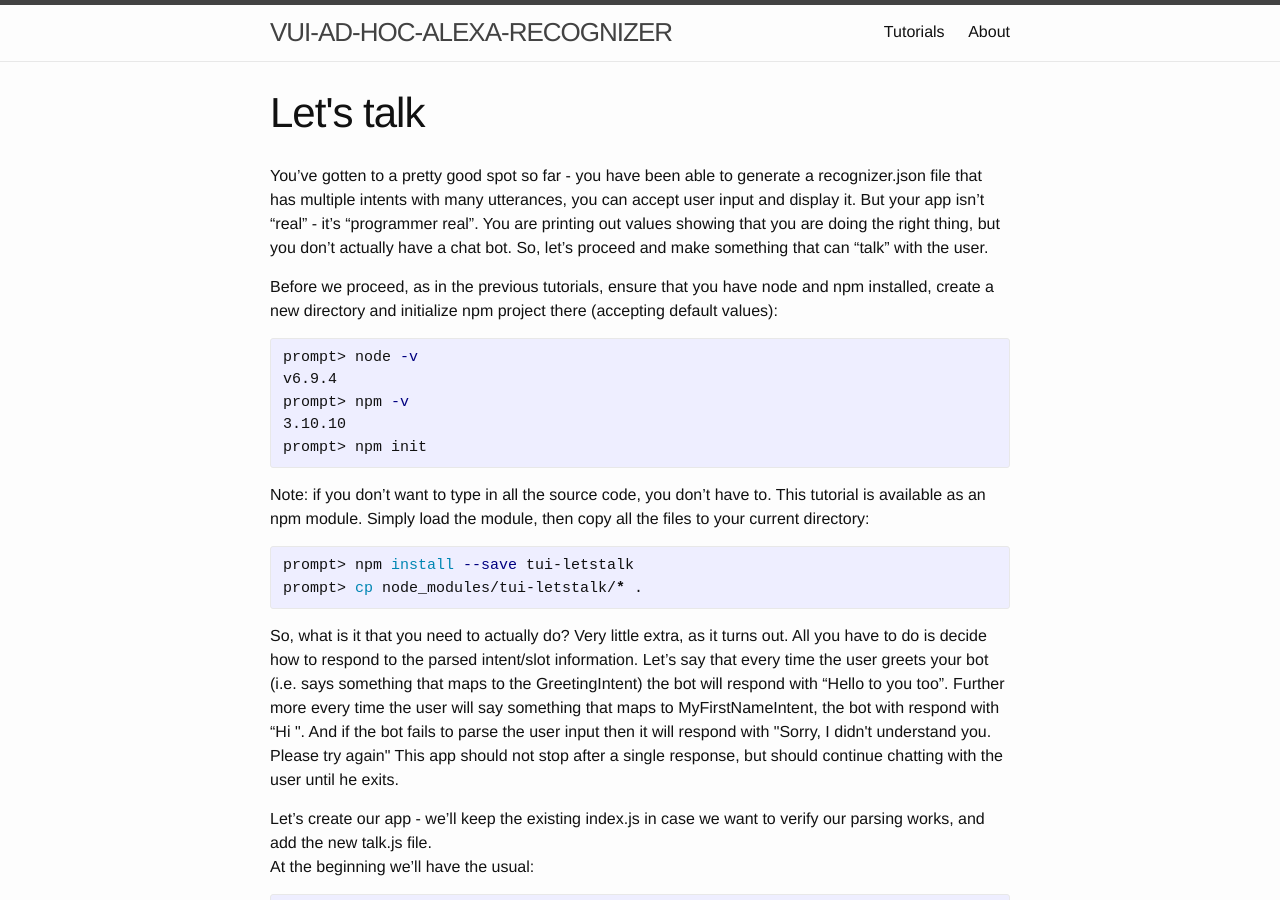
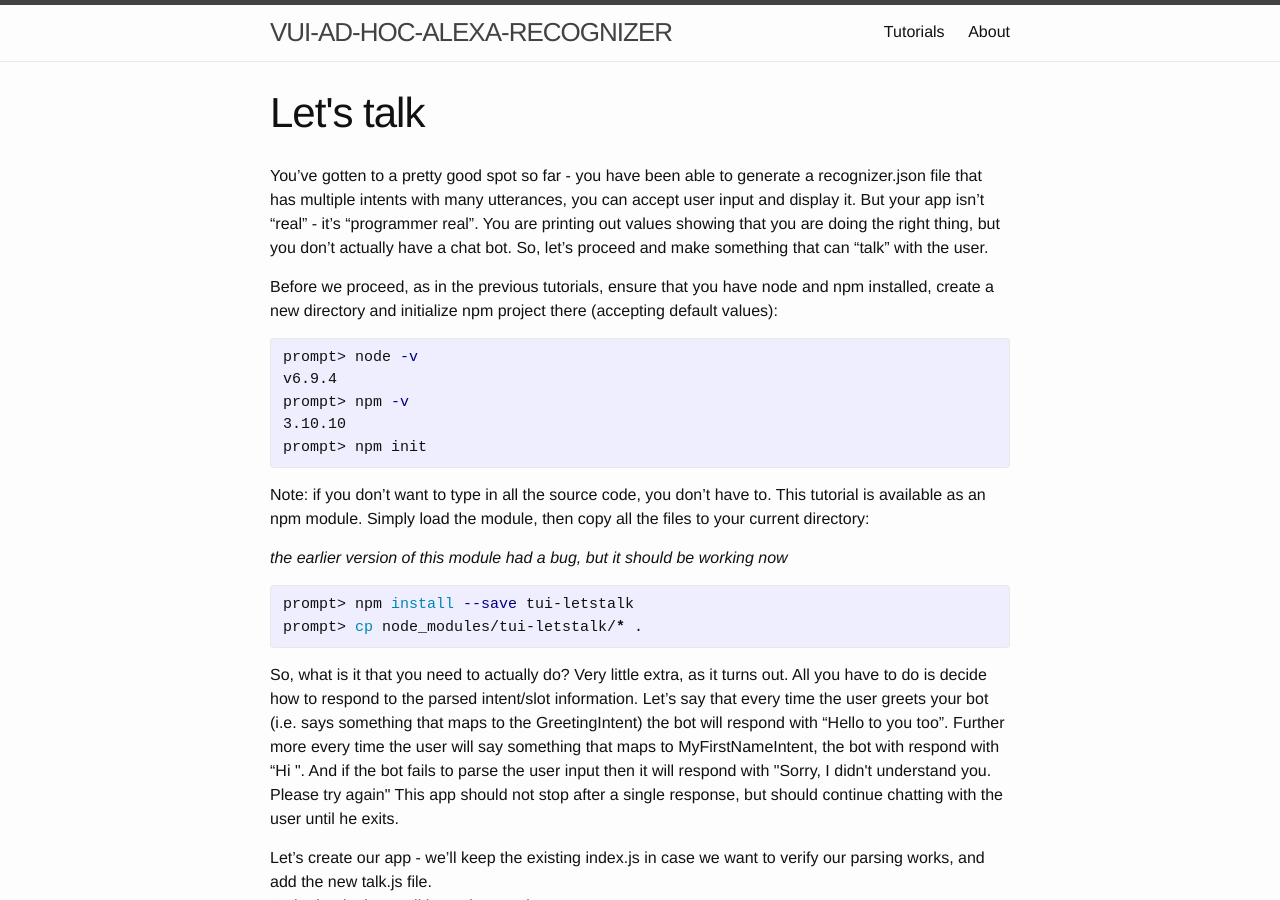
Before and after one commit to RationalAnimal/vui-ad-hoc-alexa-recognizer, a Jekyll site: the page built from tutorials/lets_talk.md, in a window 1280 px wide and 900 px high. Built offline with Jekyll 4.4.1, drawn with Linux system fonts in a browser that asks for light colours.

Commit message:
added note about the module bug

```diff
--- a/tutorials/lets_talk.md
+++ b/tutorials/lets_talk.md
@@ -18,6 +18,8 @@ prompt> npm init
 {% endhighlight %}
 
 Note: if you don't want to type in all the source code, you don't have to.  This tutorial is available as an npm module.  Simply load the module, then copy all the files to your current directory:
+
+*the earlier version of this module had a bug, but it should be working now*
 
 {% highlight shell %}
 prompt> npm install --save tui-letstalk
```
